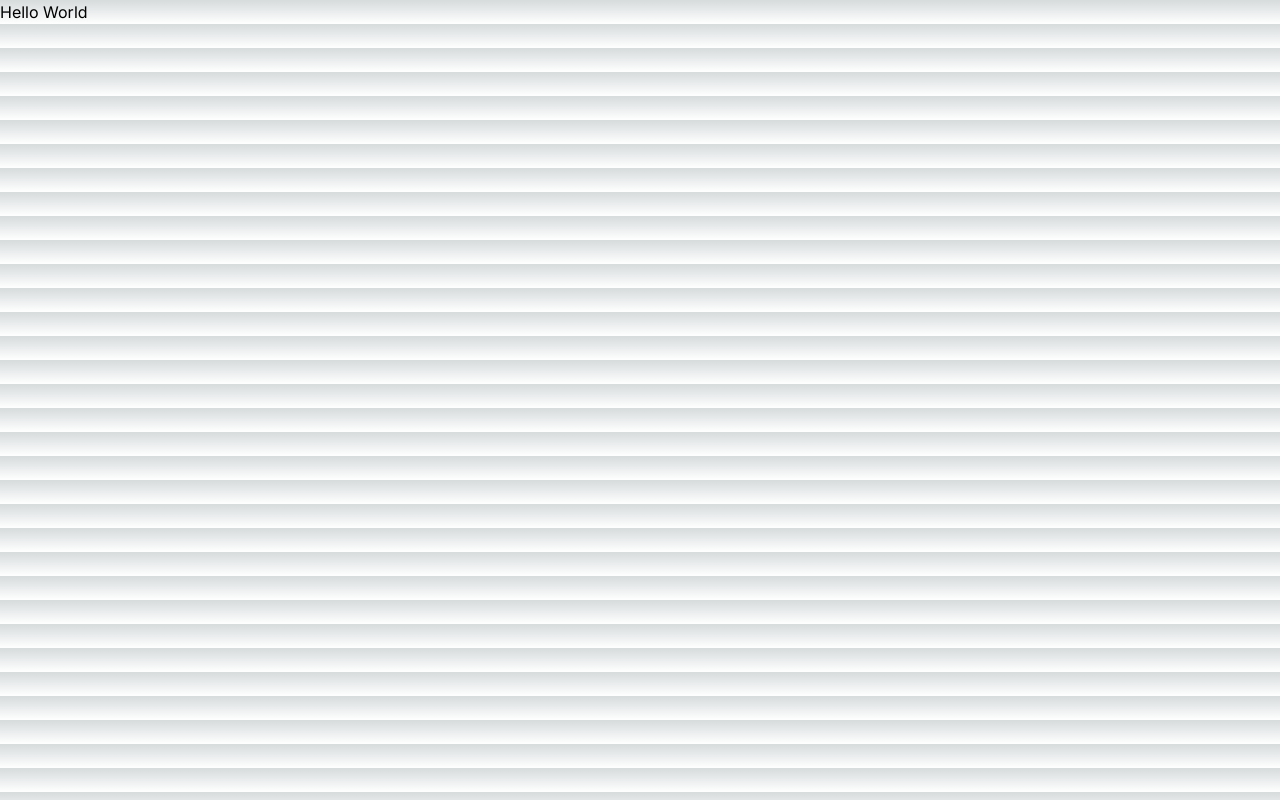
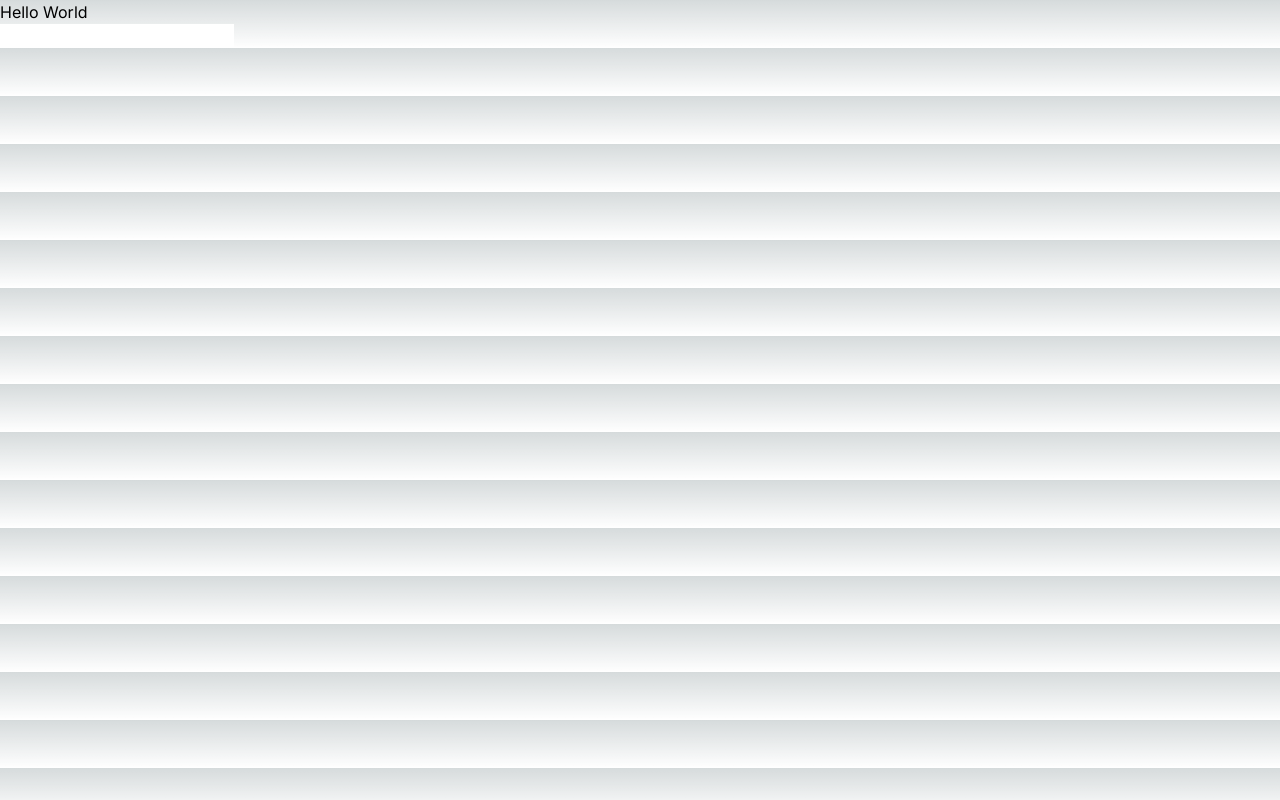
Before and after one commit to butterman0423/ai-custserve, a Next.js app: page /test in a window 1280 px wide. Built offline with nearby package versions, Linux system fonts and the light colour scheme.

Commit message:
added the ability to press Enter to send a reponse

```diff
--- a/app/page.tsx
+++ b/app/page.tsx
@@ -80,7 +80,7 @@ export default function Home() {
           target="_blank"
           rel="noopener noreferrer"
         >
-          <h2 className="mb-3 text-2xl font-semibold ">
+          <h2 className="mb-3 text-2xl font-semibold  ">
             Templates{" "}
             <span className="inline-block transition-transform group-hover:translate-x-1 motion-reduce:transform-none">
               -&gt;
--- a/app/support/page.tsx
+++ b/app/support/page.tsx
@@ -4,6 +4,7 @@ import { useState, useRef, useEffect } from "react";
 import Record from "@/components/Record";
 import TextCard from "@/components/TextCard";
 import InputField from "@/components/InputField";
+import { sendStatusCode } from "next/dist/server/api-utils";
 
 type Message = {
     text: string,
@@ -67,7 +68,7 @@ export default function Support() {
                 </Record>
             </div>
 
-            <InputField className="w-100 h-1/6 p-6" onClick={sendPrompt}/>
+            <InputField className="w-100 h-1/6 p-6" onClick={sendPrompt} onKeyDown={sendPrompt}/>
         </div>
     );
 }
--- a/app/test/page.tsx
+++ b/app/test/page.tsx
@@ -1,8 +1,16 @@
 'use client'
-import 'dotenv/config';
 
 export default function Test() {
+    const handleKeyDown = (e:any) => {
+        console.log(e)
+        if(e.key == "Enter"){
+            console.log("huzzah")
+        }
+    }
     return (
-        <h1>Hello World</h1>
+        <div>
+            <h1>Hello World</h1>
+            <input onKeyDown={(e) => handleKeyDown(e)}/>
+        </div>
     );
 }
--- a/components/InputField.tsx
+++ b/components/InputField.tsx
@@ -2,11 +2,12 @@ import { useState, useRef } from "react";
 
 type Options = {
     onClick: ((input: string) => void) | ((input: string) => Promise<void>),
+    onKeyDown: ((input: string) => void) | ((input : string) => Promise<void>),
     className?: string
 }
 
 export default function InputField({
-    onClick, className
+    onClick, onKeyDown, className
 }: Options) {
     const textRef = useRef<HTMLTextAreaElement>(null);
     const [disabled, setDisabled] = useState<boolean>(false);
@@ -23,6 +24,21 @@ export default function InputField({
         await onClick(txt);
         setDisabled(false);
     }
+    async function handleKeyDown(e: any) {
+        // Stop if unable to grab text
+        if(e.key === "Enter" && !e.shiftKey){
+            if(textRef == null || textRef.current === null) {
+                return;
+            }
+            setDisabled(true);
+            e.preventDefault();
+            const txt = textRef.current.value;
+            textRef.current.value = '';
+            await onKeyDown(txt);
+            setDisabled(false);
+        }
+    }
+
 
     return (
         <div className={`${className}`}>
@@ -31,6 +47,7 @@ export default function InputField({
                     className='block w-full h-full bg-transparent p-4'
                     style={{ resize: 'none' }}
                     placeholder='Enter your text here'
+                    onKeyDown={handleKeyDown}
                     ref={textRef} />
                 <div className="absolute w-full h-1/4 bottom-0 px-5 text-accent">
                     <button className={`float-end h-full ${disabled ? 'text-slate-700' : ''}`}
```
